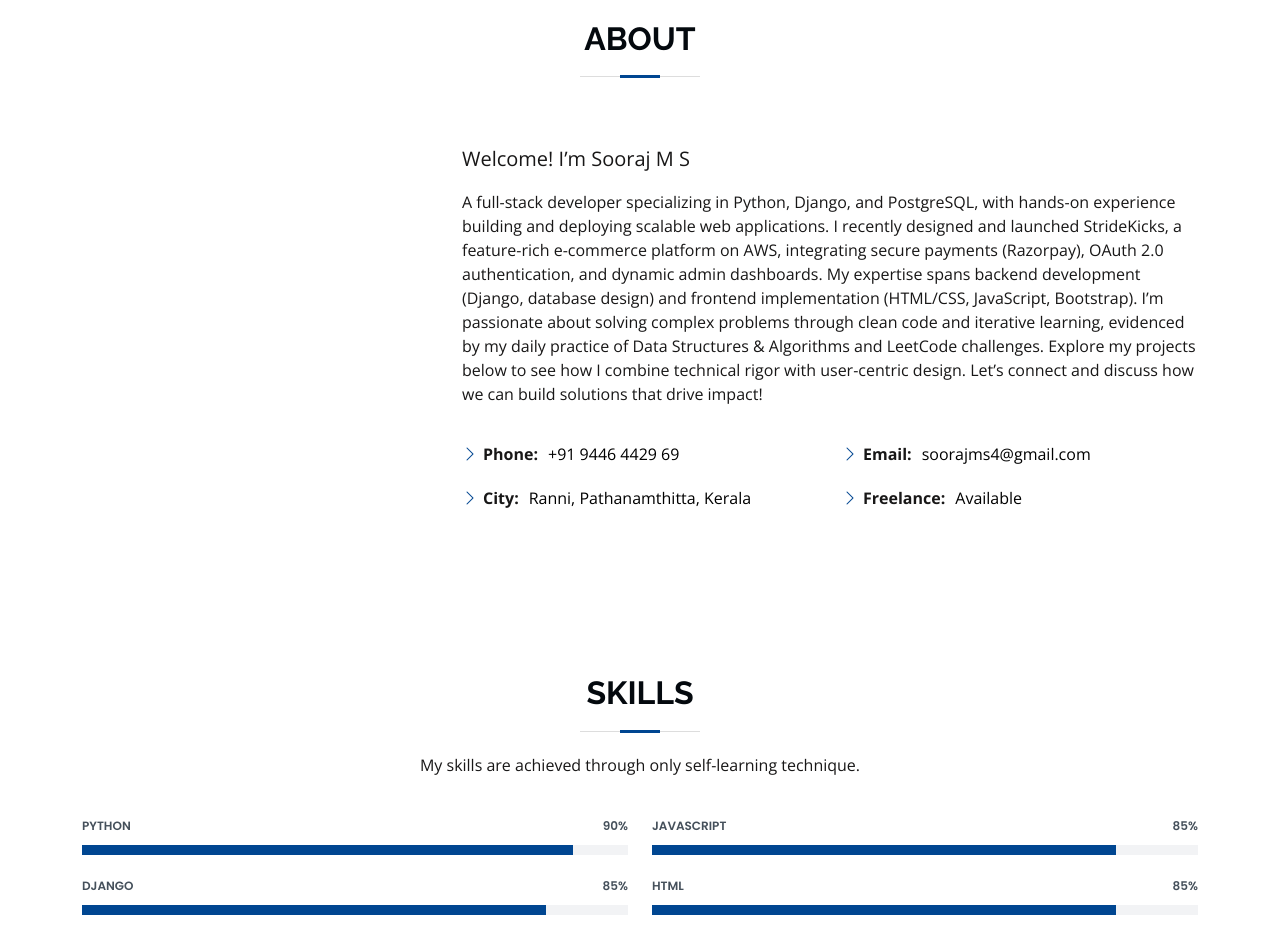
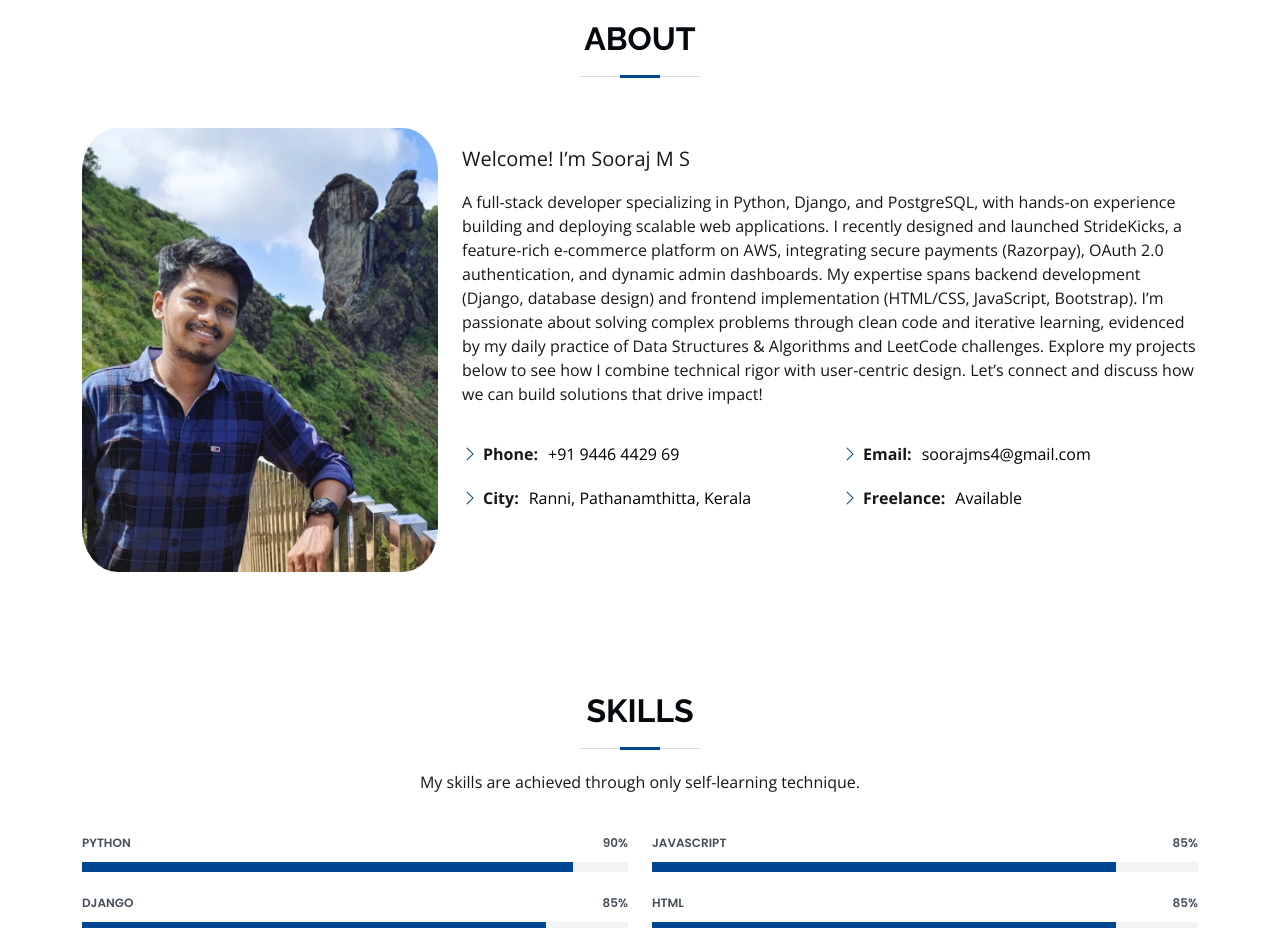
Before and after one commit to sooraj-m-s/Portfolio, a plain HTML site: page index.html in a window 1280 px wide. Shown: the part 840-1768 px from the top of the page. Drawn offline with nearby package versions, Linux system fonts and the light colour scheme.

Commit message:
fix: correct image URL

```diff
--- a/index.html
+++ b/index.html
@@ -106,7 +106,7 @@
 
         <div class="row">
           <div class="col-lg-4">
-            <img src="assets/img/me 2.jpg" class="img-fluid" alt="">
+            <img src="assets/img/me-2.jpg" class="img-fluid" alt="">
           </div>
           <div class="col-lg-8 pt-4 pt-lg-0 content">
             <p>
```
